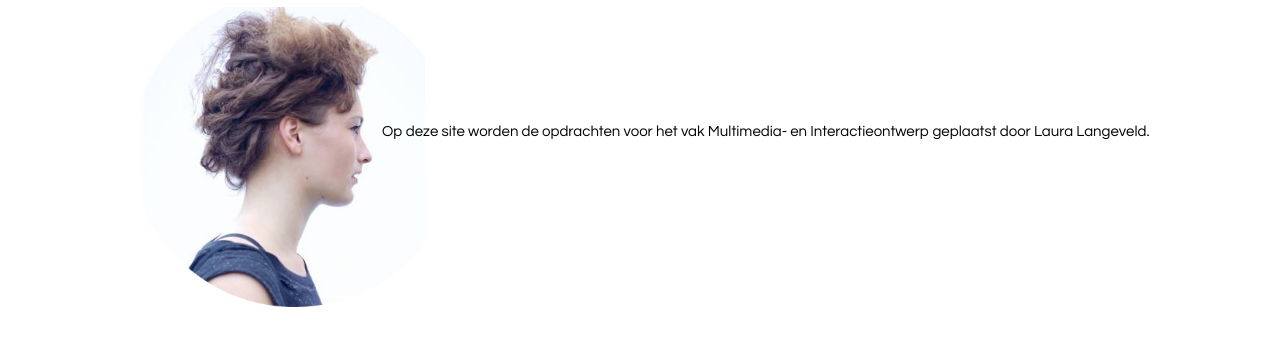
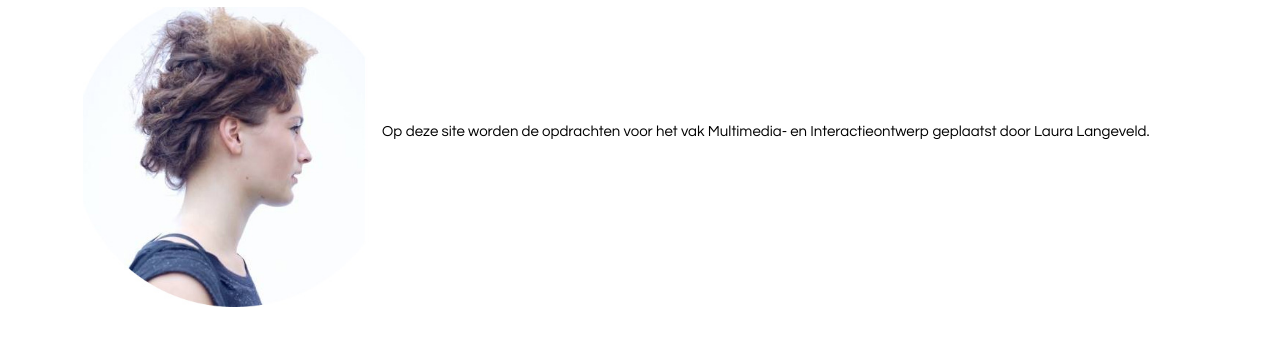
Before and after one commit to lauralangeveld/lauralangeveld.github.io, a plain HTML site: page index.html in a window 1280 px wide. Shown: the part 263-608 px from the top of the page. Drawn offline with Linux system fonts and the light colour scheme.

Commit message:
css reset

```diff
--- a/style.css
+++ b/style.css
@@ -1,4 +1,4 @@
-/* http://meyerweb.com/eric/tools/css/reset/
+/* http://meyerweb.com/eric/tools/css/reset/ http://meyerweb.com/eric/tools/css/reset/
    v2.0 | 20110126
    License: none (public domain)
 */
@@ -161,7 +161,7 @@ nav{
 	background-size: 300px 300px;
 	height: 300px;
 	width: 300px;
-	margin-left: 143px;
+	margin-left: 83px;
 }
 
 nav a{
```
